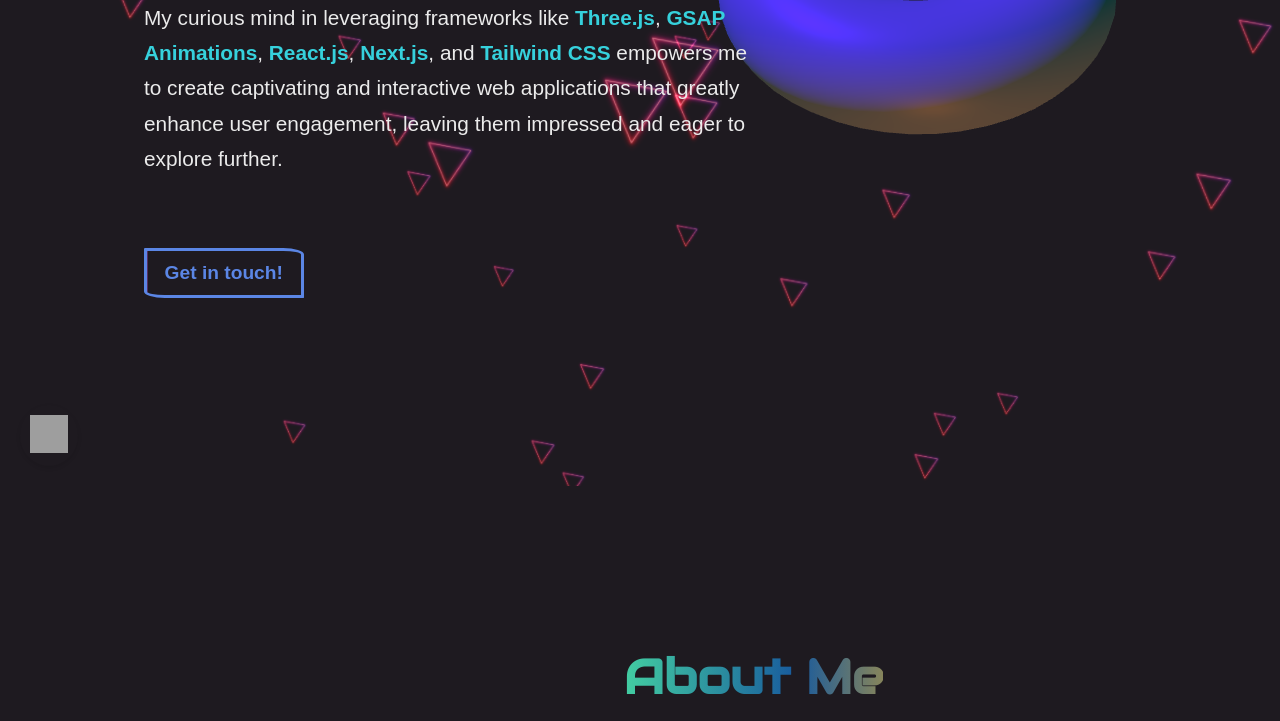
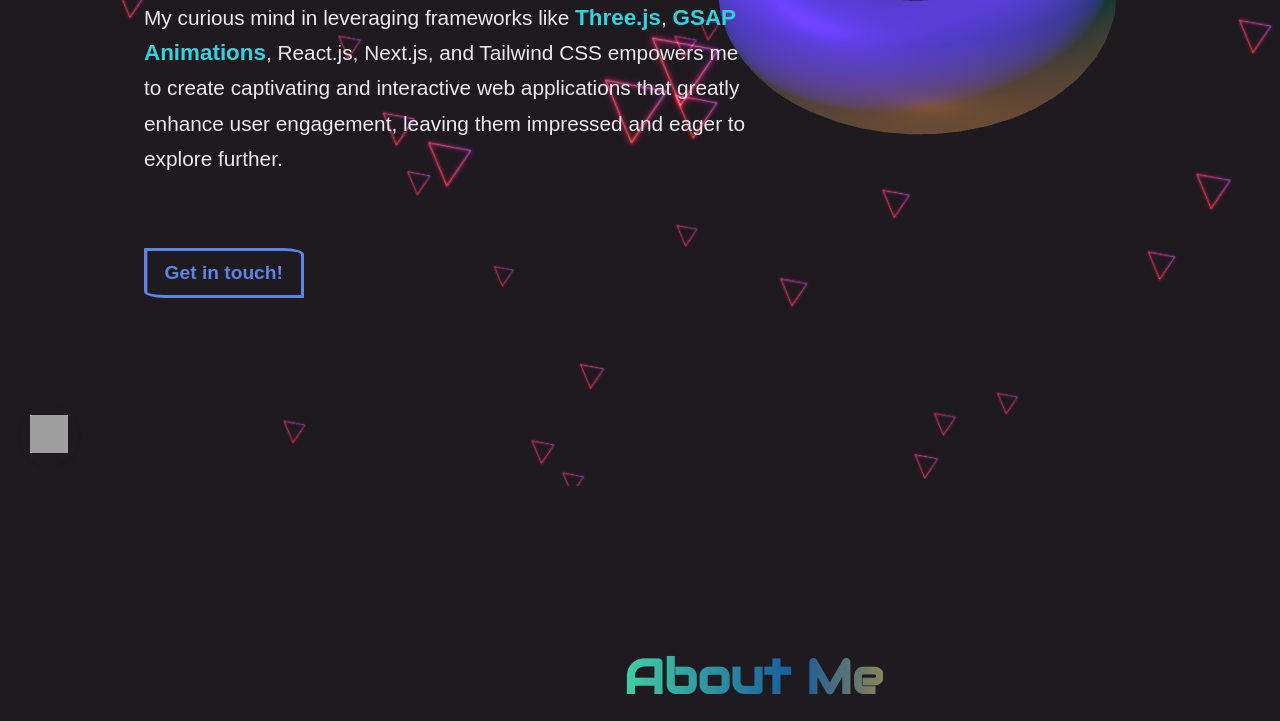
Before and after one commit to ShahramShakiba/ScrollBased-Animation-p08, a website built with Vite: page src/index.html in a window 1280 px wide. Shown: the part 314-1035 px from the top of the page. Built offline with nearby package versions, Linux system fonts and the light colour scheme; grey boxes are pictures that could not be loaded; animation ran at ten frames a second; a web font is replaced by a local one.

Commit message:
Update Play button + GSAP + Content

```diff
--- a/src/index.html
+++ b/src/index.html
@@ -32,12 +32,10 @@
           </h1>
           <p>
             My curious mind in leveraging frameworks like
-            <span>Three.js</span>, <span>GSAP Animations</span>,
-            <span>React.js</span>, <span>Next.js</span>, and
-            <span>Tailwind CSS</span>
-            empowers me to create captivating and interactive web applications
-            that greatly enhance user engagement, leaving them impressed and
-            eager to explore further.
+            <span>Three.js</span>, <span>GSAP Animations</span>, React.js,
+            Next.js, and Tailwind CSS empowers me to create captivating and
+            interactive web applications that greatly enhance user engagement,
+            leaving them impressed and eager to explore further.
           </p>
         </div>
 
@@ -48,7 +46,7 @@
     </section>
 
     <!--------------- About Me ---------------->
-    <section id='about-me' class="section">
+    <section id="about-me" class="section">
       <div class="about-me">
         <h2>
           <a href="https://www.linkedin.com/in/shahramshakiba/" target="_blank"
--- a/src/script.js
+++ b/src/script.js
@@ -83,15 +83,15 @@
 scene.add(particleMesh);
 
 //====================== Lights =======================
-const directionalLight = new THREE.DirectionalLight(0x4e00ff, 3.2);
+const directionalLight = new THREE.DirectionalLight(0x6524fc, 3);
 directionalLight.position.set(-7, 8, 5);
 scene.add(directionalLight);
 
 const ambientLight = new THREE.AmbientLight(0x00fffc, 0.15);
 scene.add(ambientLight);
 
-const pointLight = new THREE.PointLight(0xff9000, 9.5, 20);
-pointLight.position.set(2, -5, 2.5);
+const pointLight = new THREE.PointLight(0xff9000, 11.5, 20);
+pointLight.position.set(2, -4.8, 2.5);
 scene.add(pointLight);
 
 //====================== Camera =======================
@@ -243,26 +243,44 @@
 //================= GSAP Animations ==================
 // Create GSAP animations for a section
 const createSectionAnimations = (section) => {
-  gsap.from(`#${section} h1`, {
+  const sectionElement = document.getElementById(section);
+
+  if (!sectionElement) return;
+
+  const h1 = sectionElement.querySelector('h1');
+  const h2 = sectionElement.querySelector('h2');
+  const h3 = sectionElement.querySelector('h3');
+  const p = sectionElement.querySelector('p');
+  const img = sectionElement.querySelector('.socials');
+  const cta = sectionElement.querySelector('.cta');
+
+  if (h1) {
+    gsap.from(h1, {
       duration: 1.5,
       opacity: 0,
       y: -90,
       ease: 'power.out',
     });
-  gsap.from(`#${section} h2`, {
+  }
+  if (h2) {
+    gsap.from(h2, {
       duration: 1.2,
       opacity: 0,
       y: -50,
       ease: 'power.out',
     });
-  gsap.from(`#${section} h3`, {
+  }
+  if (h3) {
+    gsap.from(h3, {
       duration: 1,
       opacity: 0,
       x: -90,
       delay: 0.7,
       ease: 'power.out',
     });
-  gsap.from(`#${section} p`, {
+  }
+  if (p) {
+    gsap.from(p, {
       duration: 1,
       opacity: 0,
       y: 90,
@@ -270,20 +288,25 @@
       ease: 'power.out',
       stagger: 0.3,
     });
-  gsap.from(`#${section} img`, {
+  }
+  if (img) {
+    gsap.from(img, {
       duration: 1.7,
       opacity: 0,
       delay: 0.1,
       x: -50,
       ease: 'ease.out',
     });
-  gsap.from(`#${section} .cta`, {
+  }
+  if (cta) {
+    gsap.from(cta, {
       duration: 1,
       opacity: 0,
       x: -150,
       delay: 0.5,
       ease: 'power.in',
     });
+  }
 };
 
 // Intersection Observer: activate GSAP when the user gets the current-section
--- a/src/style.css
+++ b/src/style.css
@@ -131,7 +131,8 @@
 
 .home .content p span {
   color: #36d1dc;
-  font-weight: bold;
+  font-weight: 700;
+  font-size: 1.4rem;
   transition: color 0.3s ease-in-out;
 }
 
@@ -277,6 +278,11 @@
 .play-button img {
   width: 38px;
   height: 38px;
+  transition: all 0.25s ease-out;
+}
+
+.play-button img:hover {
+  scale: 1.2;
 }
 
 /*================= Responsive - 1200px =============*/
```
Lines whose indentation alone changed are shown as unchanged.
